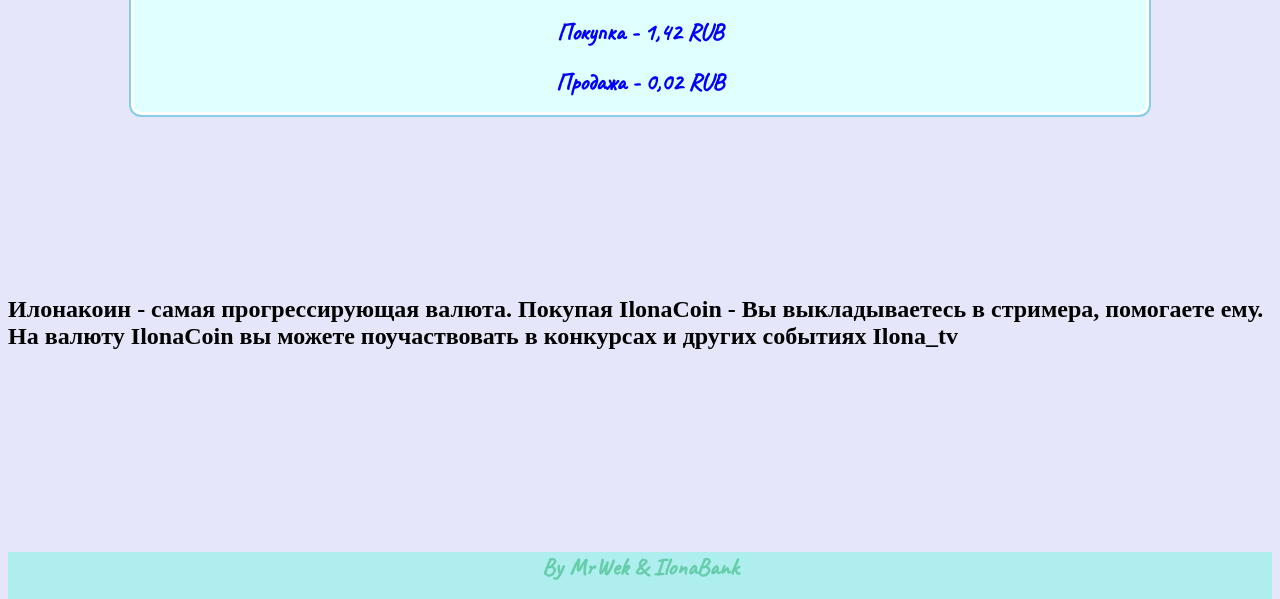
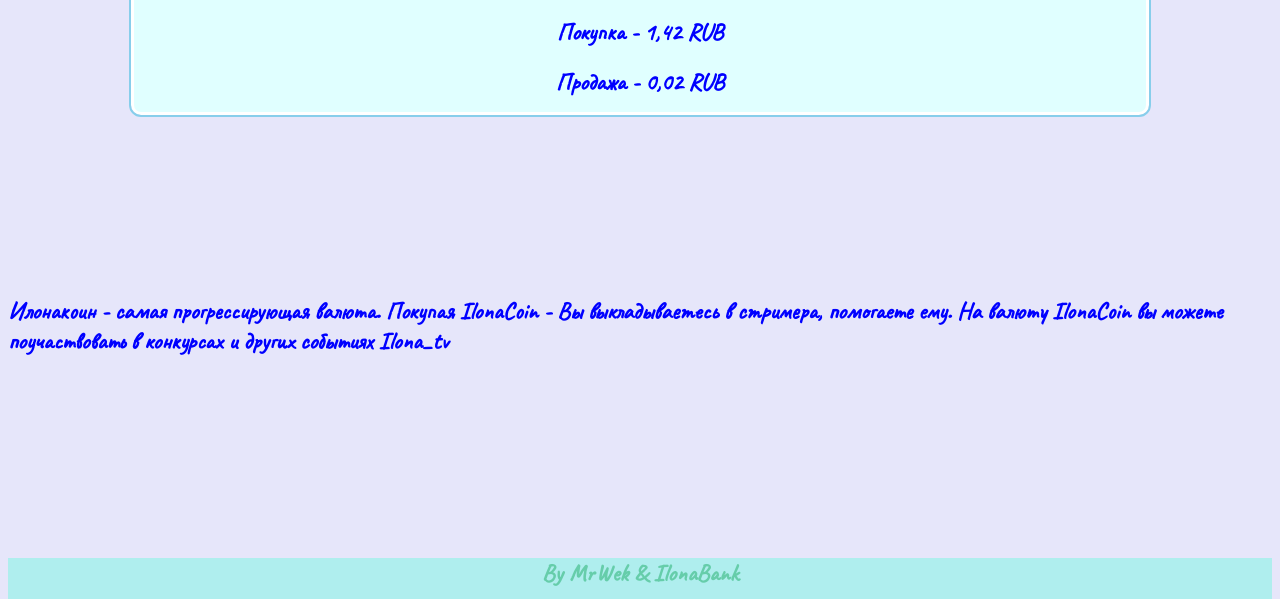
Before and after one commit to Mister-Wek/ilonacoin, a plain HTML site: page index.html in a window 1280 px wide. Shown: the part 196-795 px from the top of the page. Drawn offline with Linux system fonts and the light colour scheme.

Commit message:
Update index.html
H

```diff
--- a/index.html
+++ b/index.html
@@ -21,7 +21,7 @@
 <br>
 <br>
 <br><br><br><br><br><br>
-<p ><h2 id="zag5">Илонакоин - самая прогрессирующая валюта. Покупая IlonaCoin - Вы выкладываетесь в стримера, помогаете ему. На валюту IlonaCoin вы можете поучаствовать в конкурсах и других событиях Ilona_tv</h2></p>
+<p ><h2 class="zag3">Илонакоин - самая прогрессирующая валюта. Покупая IlonaCoin - Вы выкладываетесь в стримера, помогаете ему. На валюту IlonaCoin вы можете поучаствовать в конкурсах и других событиях Ilona_tv</h2></p>
 <br><br><br><br><br><br><br><br><br>
 <footer>
  <center><h2 class="zag4">By MrWek & IlonaBank</h2></center>
```
